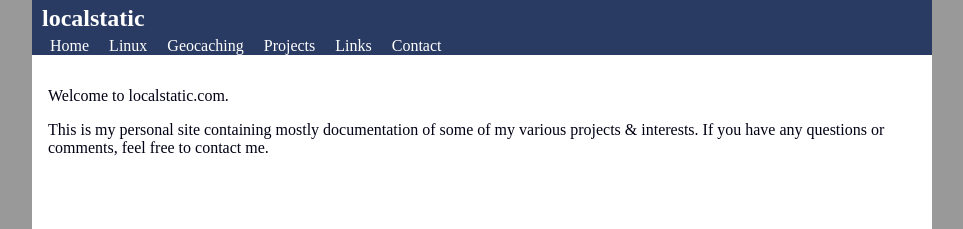
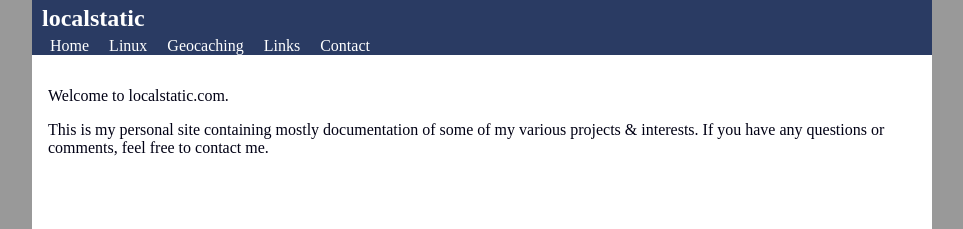
Before and after one commit to localstatic/localstatic.com, a Jekyll site: the page built from index.html, in a window 1280 px wide. Shown: the top 229 px of the page, without its empty margins (158-1121 px from the left). Built offline with Jekyll 4.4.1, drawn with Linux system fonts in a browser that asks for light colours.

Commit message:
Remove broken Projects link from header

```diff
--- a/_layouts/default.html
+++ b/_layouts/default.html
@@ -19,7 +19,6 @@
 		  <li><a href="{{ site.baseurl }}">Home</a></li>
 		  <li><a href="{{ site.baseurl }}linux">Linux</a></li>
 		  <li><a href="{{ site.baseurl }}geocaching">Geocaching</a></li>
-		  <li><a href="{{ site.baseurl }}projects">Projects</a></li>
 		  <li><a href="{{ site.baseurl }}links">Links</a></li>
 		  <li><a href="{{ site.baseurl }}contact">Contact</a></li>
 		</ul>
```
